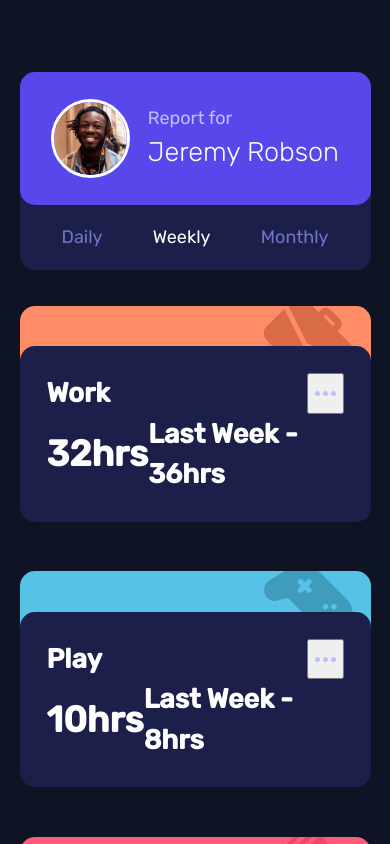
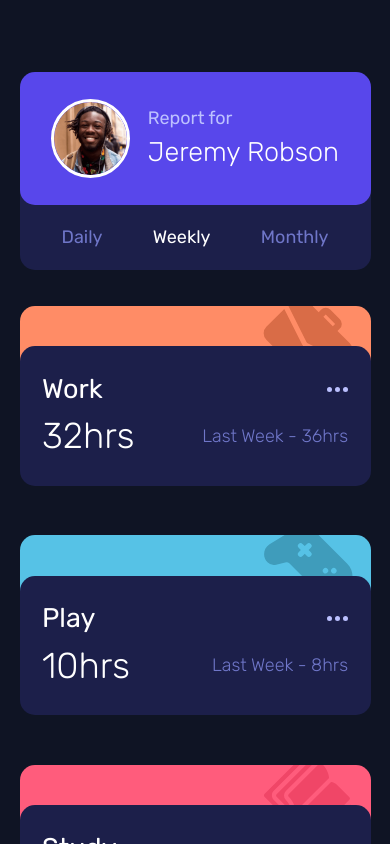
Before and after one commit to JuanMartinRivas/time-tracking-dashboard-main, a React (Vite) app: page / in a window 390 px wide. Shown: the top 844 px of the page. Built offline with nearby package versions, Linux system fonts and the light colour scheme.

Commit message:
Finishing mobile layout
Adding font weights, sizes and colors to make layout look as close to the design as possible

```diff
--- a/src/scss/_time-cards.scss
+++ b/src/scss/_time-cards.scss
@@ -21,16 +21,48 @@
         font-weight: 300;
         background-color: $dark-blue;
         color: #FFF;
-        padding: 1.5em;
+        padding: 1.25em;
         top: -2.75em;
+        cursor: pointer;
+        transition: .25s;
+
+        &:hover {
+            filter: brightness(150%);
+        }
 
         .card-title-container {
             justify-content: space-between;
+
+            .card__title {
+                font-weight: 400;
+            }
+
+            .card__ellipsis {
+                background: none;
+                border: none;
+                padding: 0;
+                cursor: pointer;
+                transition: .25s;
+
+                &:hover {
+                    filter: brightness(150%);
+                }
+            }
         }
 
         .card-info-container {
             justify-content: space-between;
             align-items: center;
+
+            .card__hours {
+                font-weight: 300;
+            }
+
+            .card__last-hours {
+                font-size: 1rem;
+                font-weight: 300;
+                color: $desaturated-blue;
+            }
         }
     }
 }
```
